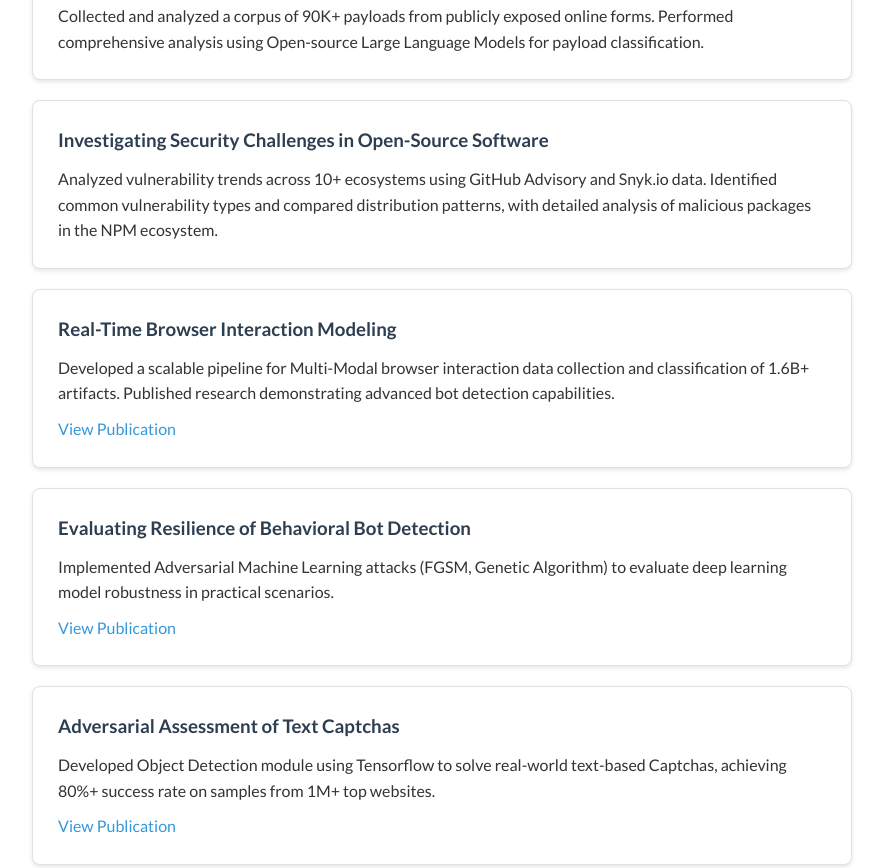
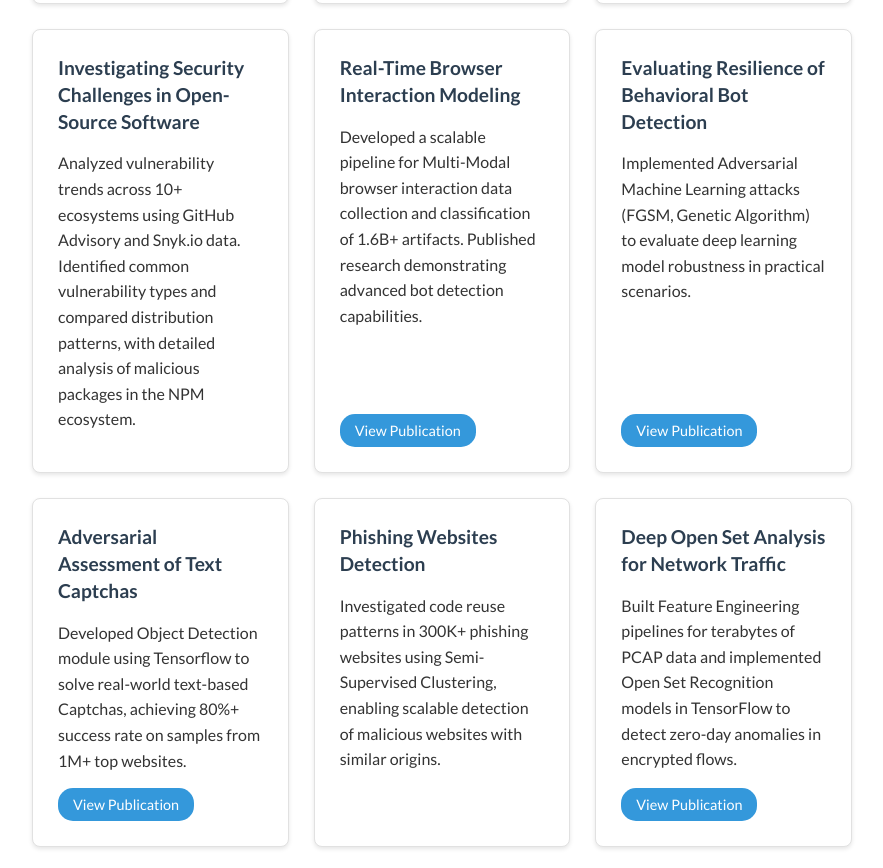
Before and after one commit to behzad-ost/behzad-ost.github.io, a plain HTML site: page index.html in a window 1280 px wide. Shown: the part 2870-3738 px from the top of the page, without its empty margins (348-1231 px from the left). Drawn offline with Linux system fonts and the light colour scheme.

Commit message:
Update projects and publications

```diff
--- a/index.html
+++ b/index.html
@@ -142,7 +142,8 @@
         <!-- Projects Section -->
     <section id="projects" class="projects">
         <div class="container">
-            <h2>Selected Projects</h2>
+            <h2>Projects</h2>
+            <div class="projects-grid">
                 <div class="project-card">
                     <h3>Analyzing LLM-Based Browser Agents in Captcha Solving</h3>
                     <p>Evaluated popular Captcha defenses against modern LLM agents, exposing limitations in trust mechanisms and detection. Built an automated solver using LLM-based browser agents to simulate human behavior and successfully bypass reCaptcha v3 in real-world deployments.</p>
@@ -166,19 +167,19 @@
                 <div class="project-card">
                     <h3>Real-Time Browser Interaction Modeling</h3>
                     <p>Developed a scalable pipeline for Multi-Modal browser interaction data collection and classification of 1.6B+ artifacts. Published research demonstrating advanced bot detection capabilities.</p>
-                <a href="https://arxiv.org/abs/2412.07005" target="_blank">View Publication</a>
+                    <a href="https://arxiv.org/abs/2412.07005" target="_blank" class="paper-link">View Publication</a>
                 </div>
 
                 <div class="project-card">
                     <h3>Evaluating Resilience of Behavioral Bot Detection</h3>
                     <p>Implemented Adversarial Machine Learning attacks (FGSM, Genetic Algorithm) to evaluate deep learning model robustness in practical scenarios.</p>
-                <a href="https://dl.acm.org/doi/abs/10.1145/3589335.3651474" target="_blank">View Publication</a>
+                    <a href="https://dl.acm.org/doi/abs/10.1145/3589335.3651474" target="_blank" class="paper-link">View Publication</a>
                 </div>
 
                 <div class="project-card">
                     <h3>Adversarial Assessment of Text Captchas</h3>
                     <p>Developed Object Detection module using Tensorflow to solve real-world text-based Captchas, achieving 80%+ success rate on samples from 1M+ top websites.</p>
-                <a href="https://dl.acm.org/doi/abs/10.1145/3589334.3645619" target="_blank">View Publication</a>
+                    <a href="https://dl.acm.org/doi/abs/10.1145/3589334.3645619" target="_blank" class="paper-link">View Publication</a>
                 </div>
 
                 <div class="project-card">
@@ -189,7 +190,8 @@
                 <div class="project-card">
                     <h3>Deep Open Set Analysis for Network Traffic</h3>
                     <p>Built Feature Engineering pipelines for terabytes of PCAP data and implemented Open Set Recognition models in TensorFlow to detect zero-day anomalies in encrypted flows.</p>
-                <a href="https://www.sciencedirect.com/science/article/abs/pii/S221421262300100X" target="_blank">View Publication</a>
+                    <a href="https://www.sciencedirect.com/science/article/abs/pii/S221421262300100X" target="_blank" class="paper-link">View Publication</a>
+                </div>
             </div>
         </div>
     </section>
@@ -209,12 +211,14 @@
                     <h3>WebGuard: Detecting Evasive Web Scanners via a Multi‑Modal Forensics Engine</h3>
                     <p class="authors">B. Ousat, M. Shariatnasab, E. Schafir, F. Shirani, A. Kharraz</p>
                     <p class="venue">Submitted to RAID, 2025</p>
+                    <a href="https://arxiv.org/abs/2412.07005" target="_blank" class="paper-link">View on arXiv</a>
                 </div>
 
                 <div class="publication-item">
                     <h3>Open Source, Open Threats? Investigating Security Challenges in Open-Source Software</h3>
                     <p class="authors">S.A. Akhavani*, B. Ousat*, A. Kharraz</p>
                     <p class="venue">Submitted to ACSAC, 2025</p>
+                    <a href="https://arxiv.org/abs/2506.12995" target="_blank" class="paper-link">View on arXiv</a>
                 </div>
 
                 <div class="publication-item">
@@ -227,24 +231,28 @@
                     <h3>Breaking the Bot Barrier: Evaluating Adversarial AI Against Multi-Modal Defenses</h3>
                     <p class="authors">Behzad Ousat, Dongsheng Luo, Amin Kharraz</p>
                     <p class="venue">ACM Web Conference (WWW), 2024</p>
+                    <a href="https://dl.acm.org/doi/abs/10.1145/3589335.3651474" target="_blank" class="paper-link">View Publication</a>
                 </div>
 
                 <div class="publication-item">
                     <h3>The Matter of Captchas: An Analysis of a Brittle Security Feature on the Modern Web</h3>
                     <p class="authors">B. Ousat, E. Schafir, D. C. Hoang, M. Ali Tofighi, S. Arshad, C. Nguyen, S. Uluagac, A. Kharraz</p>
                     <p class="venue">ACM Web Conference (WWW), 2024</p>
+                    <a href="https://dl.acm.org/doi/abs/10.1145/3589334.3645619" target="_blank" class="paper-link">View Publication</a>
                 </div>
 
                 <div class="publication-item">
                     <h3>An End‑to‑End Analysis of Covid‑Themed Scams in the Wild</h3>
                     <p class="authors">B. Ousat, M. A. Tofighi, A. Kharraz</p>
                     <p class="venue">ASIACCS, 2023</p>
+                    <a href="https://dl.acm.org/doi/abs/10.1145/3579856.3595805" target="_blank" class="paper-link">View Publication</a>
                 </div>
 
                 <div class="publication-item">
                     <h3>An Adaptable Deep Learning‑based Intrusion Detection System to Zero‑day Attacks</h3>
                     <p class="authors">M. Soltani, B. Ousat, M. Jafari Siavoshani, A. H. Jahangir</p>
                     <p class="venue">Journal of Information Security and Applications, 2023</p>
+                    <a href="https://www.sciencedirect.com/science/article/abs/pii/S221421262300100X" target="_blank" class="paper-link">View Publication</a>
                 </div>
             </div>
         </div>
--- a/styles.css
+++ b/styles.css
@@ -312,29 +312,57 @@ section h2 {
 }
 
 /* Project Card Styles */
+.projects-grid {
+    display: grid;
+    grid-template-columns: repeat(3, 1fr);
+    gap: 25px;
+    margin-top: 30px;
+}
+
 .project-card {
     background-color: white;
     border: 1px solid var(--border-color);
     border-radius: 8px;
     padding: 25px;
-    margin-bottom: 20px;
     box-shadow: 0 2px 4px rgba(0,0,0,0.1);
+    display: flex;
+    flex-direction: column;
+    height: 100%;
+    transition: transform 0.3s ease, box-shadow 0.3s ease;
+}
+
+.project-card:hover {
+    transform: translateY(-5px);
+    box-shadow: 0 4px 12px rgba(0,0,0,0.15);
 }
 
 .project-card h3 {
     color: var(--primary-color);
-    margin-bottom: 10px;
+    margin-bottom: 15px;
+    font-size: 1.2em;
+    line-height: 1.4;
 }
 
-.project-card a {
-    color: var(--secondary-color);
-    text-decoration: none;
-    display: inline-block;
-    margin-top: 10px;
+.project-card p {
+    flex-grow: 1;
+    margin-bottom: 15px;
 }
 
-.project-card a:hover {
-    text-decoration: underline;
+.project-card .paper-link {
+    align-self: flex-start;
+    margin-top: auto;
+}
+
+@media (max-width: 1200px) {
+    .projects-grid {
+        grid-template-columns: repeat(2, 1fr);
+    }
+}
+
+@media (max-width: 768px) {
+    .projects-grid {
+        grid-template-columns: 1fr;
+    }
 }
 
 /* Skills Grid Styles */
@@ -394,6 +422,23 @@ section h2 {
     color: #666;
     font-style: italic;
     font-size: 0.9em;
+    margin-bottom: 10px;
+}
+
+.paper-link {
+    display: inline-block;
+    color: white;
+    background-color: var(--secondary-color);
+    text-decoration: none;
+    padding: 5px 15px;
+    border-radius: 15px;
+    font-size: 0.9em;
+    transition: all 0.3s ease;
+}
+
+.paper-link:hover {
+    background-color: var(--primary-color);
+    transform: translateY(-2px);
 }
 
 /* Honors Styles */
```
Lines whose indentation alone changed are shown as unchanged.
